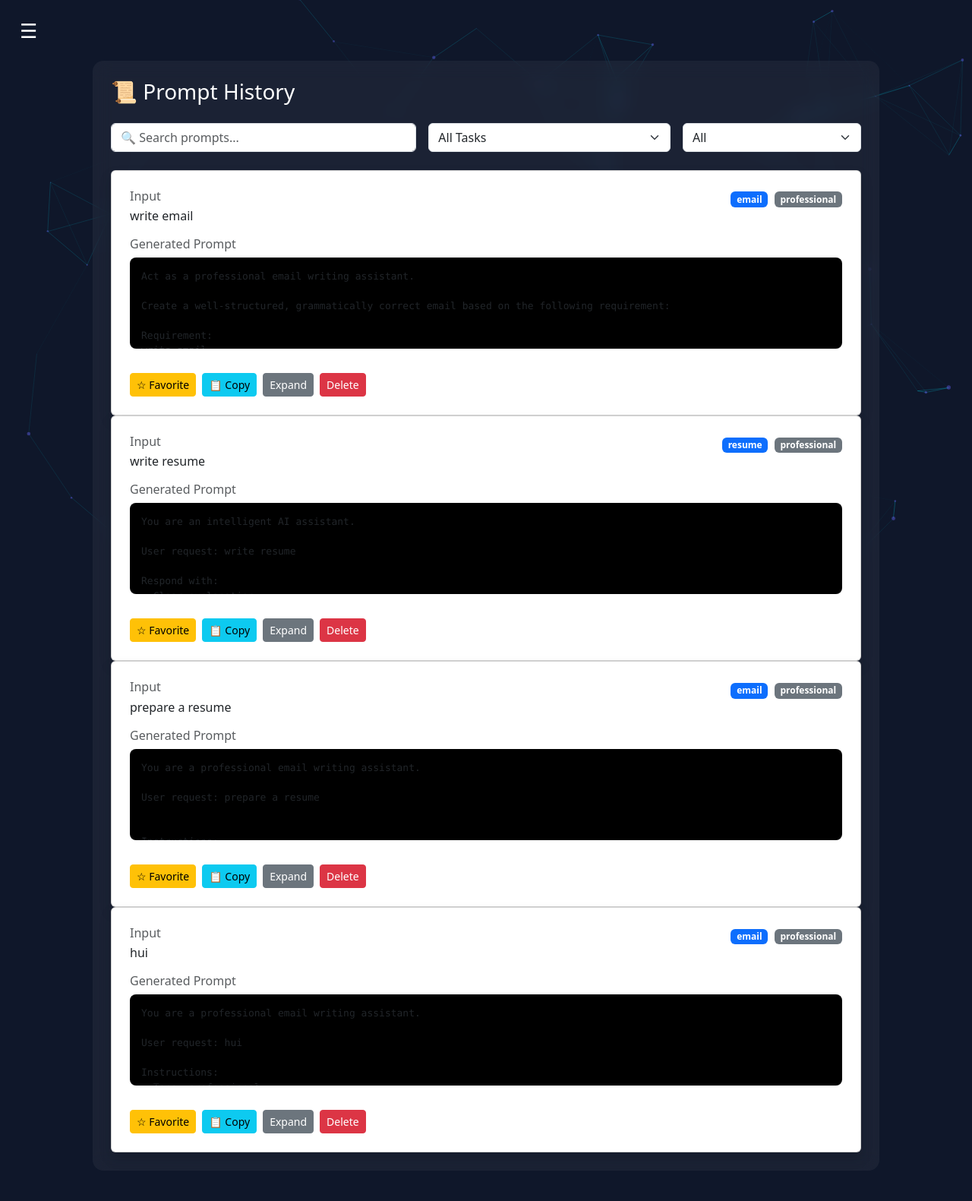
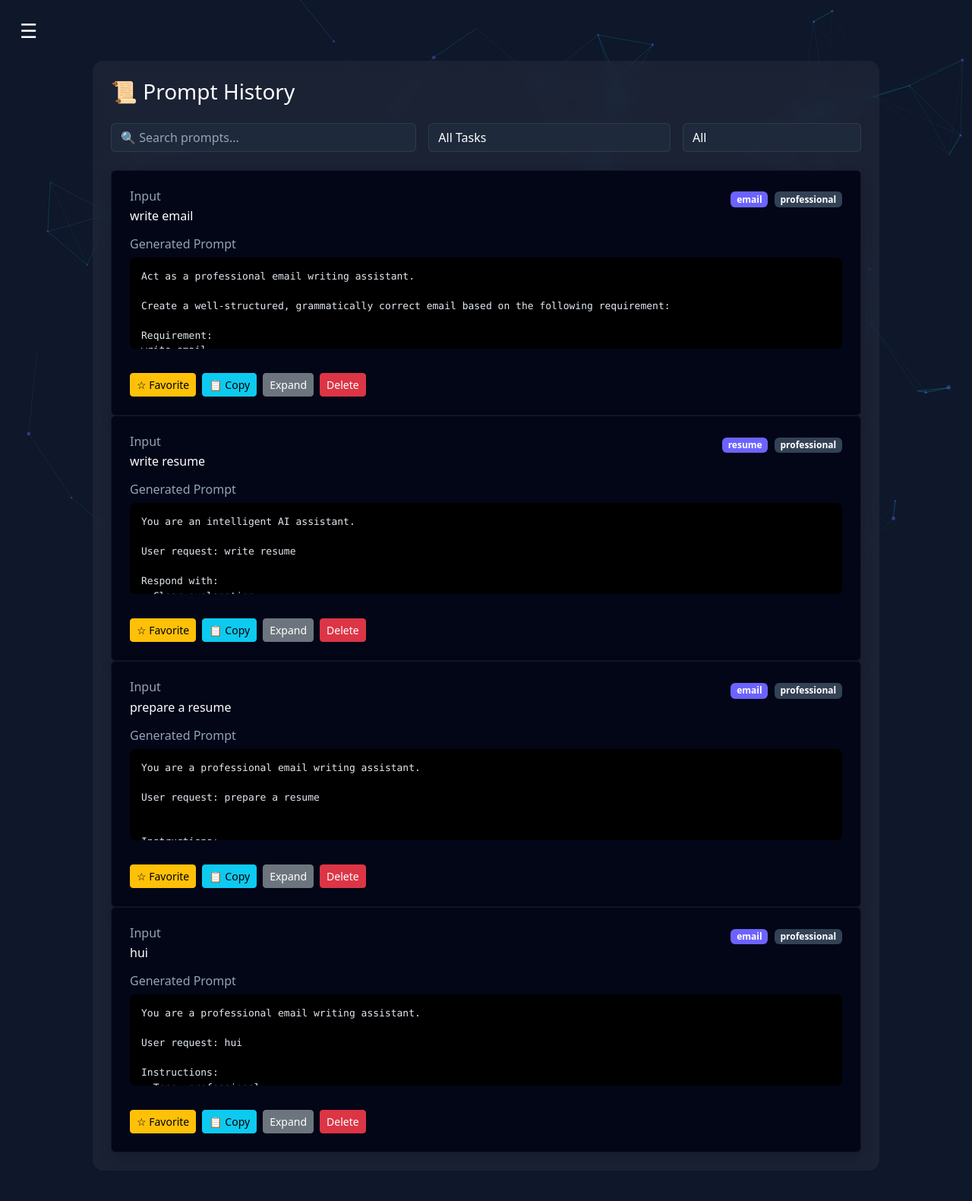
Before and after one commit to Sethusnair/promptAi, a Django app: page /history/ in a window 1280 px wide. Shown: the whole page at 76% size. Run offline with Django 5.2, Linux system fonts and the light colour scheme; a user stored in the database is signed in; data comes from the database, SQL or seed files in the repository; both versions use the stored data as it was after the commit; parts of the project's set-up code (start-up, migrations or seed data) failed here and were passed over.

Commit message:
changes added

```diff
--- a/promptgen/core/templates/history.html
+++ b/promptgen/core/templates/history.html
@@ -116,13 +116,53 @@ Delete
 
 </div>
 
+
 <style>
 
+/* GLASS CARD */
+
 .glass{
-background: rgba(255,255,255,0.05);
-backdrop-filter: blur(12px);
+background:rgba(255,255,255,0.05);
+backdrop-filter:blur(12px);
 border-radius:14px;
 }
+
+/* DARK INPUTS */
+
+.form-control,
+.form-select{
+background:#1e293b !important;
+border:1px solid rgba(255,255,255,0.08) !important;
+color:white !important;
+}
+
+.form-control::placeholder{
+color:#94a3b8;
+}
+
+.form-control:focus,
+.form-select:focus{
+background:#1e293b !important;
+color:white !important;
+border-color:#6C63FF !important;
+box-shadow:0 0 0 1px #6C63FF;
+}
+
+/* PROMPT CARD */
+
+.prompt-card-inner{
+background:#020617 !important;
+color:white !important;
+border:1px solid rgba(255,255,255,0.06);
+transition:0.25s;
+}
+
+.prompt-card-inner:hover{
+transform:translateY(-4px);
+box-shadow:0 10px 30px rgba(0,0,0,0.5);
+}
+
+/* PROMPT BOX */
 
 .prompt-box{
 max-height:120px;
@@ -133,9 +173,41 @@ border-radius:8px;
 font-size:13px;
 white-space:pre-wrap;
 transition:max-height 0.3s ease;
+color:#e2e8f0;
+}
+
+/* TEXT COLORS */
+
+.text-muted{
+color:#94a3b8 !important;
+}
+
+/* BADGES */
+
+.badge.bg-primary{
+background:#6C63FF !important;
+}
+
+.badge.bg-secondary{
+background:#334155 !important;
+}
+
+/* SEARCH BAR */
+
+#searchInput{
+background:#1e293b !important;
+color:white !important;
+}
+
+/* SELECT OPTIONS */
+
+select option{
+background:#1e293b;
+color:white;
 }
 
 </style>
+
 
 <script>
 
```
Also changed, not shown: promptgen/core/prompt_engine.py (+47 -8 lines), promptgen/core/templates/home.html (+67 -6 lines), promptgen/db.sqlite3.
